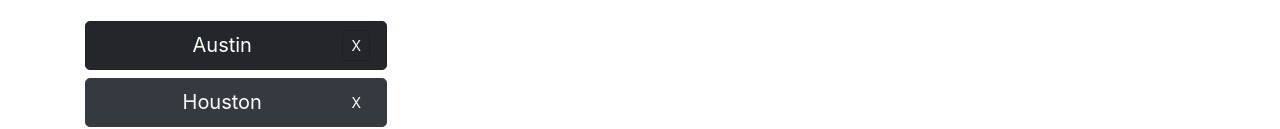
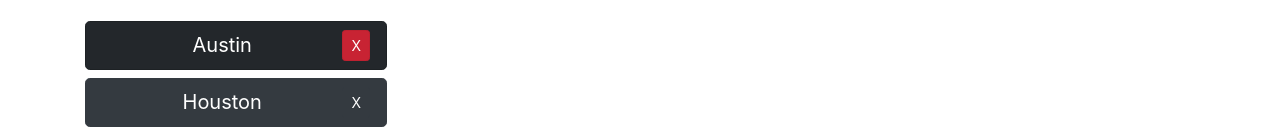
Before and after one commit to kratuvwxyz/WeatherAPIApp, a plain HTML site: page index.html in a window 1280 px wide. In both pictures the pointer is over the button 356 px from the left and 396 px from the top of the page. Shown: the part 351-480 px from the top of the page. Drawn offline with nearby package versions, Linux system fonts and the light colour scheme.

Commit message:
make changes on style css

```diff
--- a/assets/css/style.css
+++ b/assets/css/style.css
@@ -1,4 +1,4 @@
-.remove:hove {
+.remove:hover {
   color: #fff;
   background-color: #c82333;
   border-color: #bd2130;
```
